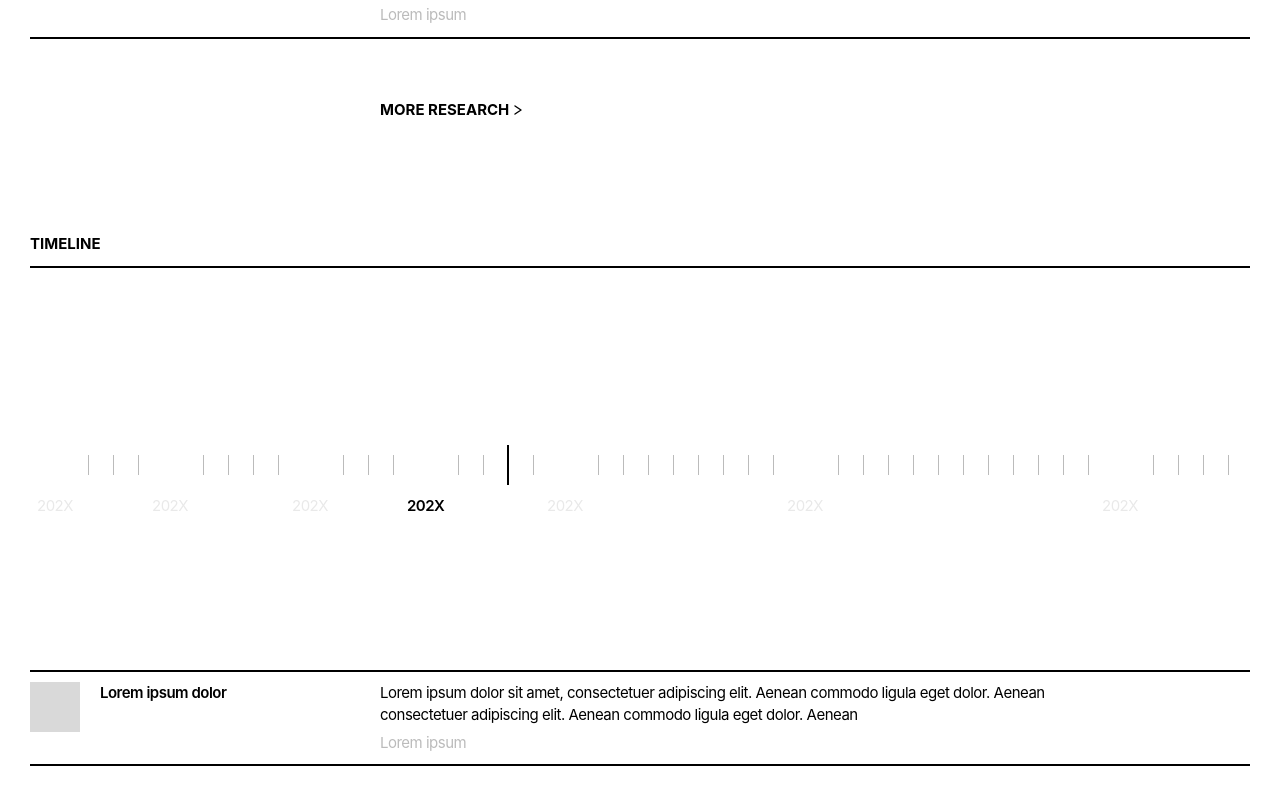
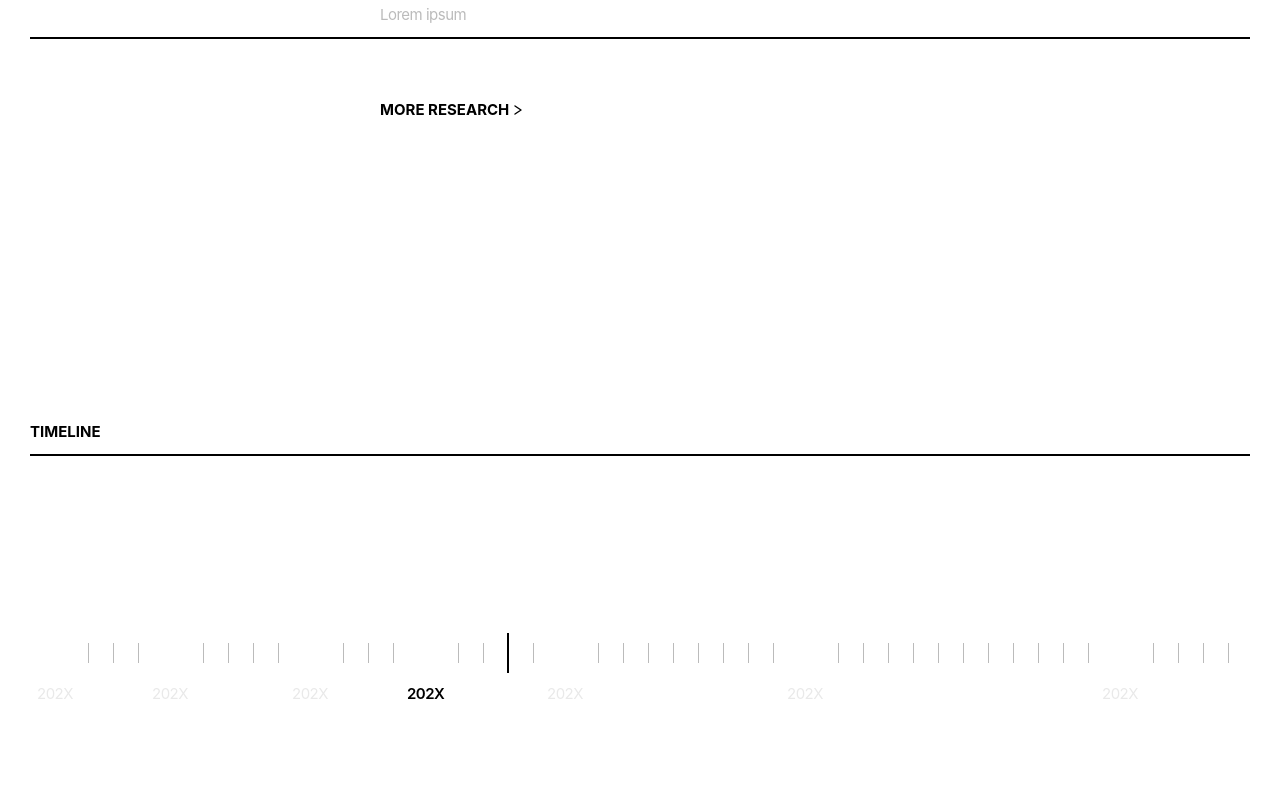
Before and after one commit to sukhman0402/portfolio-website, a Next.js app: page / in a window 1280 px wide. Shown: the part 2120-2920 px from the top of the page. Built offline with nearby package versions, Linux system fonts and the light colour scheme.

Commit message:
Update TimelineSection.js

```diff
--- a/src/components/TimelineSection.js
+++ b/src/components/TimelineSection.js
@@ -46,11 +46,17 @@ import { timelineClusters, timelinePoints } from "@/lib/data";
 // else on the site.
 //
 // The outer inter-section spacing (pt-[180px] mobile / md:pt-28 desktop,
-// no trailing bottom padding of its own) is UNCHANGED from before this
+// no trailing bottom padding of its own) was UNCHANGED from before this
 // redesign, per your instruction to keep that on the site-wide rule
 // rather than Figma's own frame-boundary numbers — this section's
 // internal layout changed completely, but where it sits relative to
 // Research above and About Me below did not.
+//
+// 2026-09-05 direct instruction: "spacing between 'Research' section and
+// 'Timeline' section to be 300px" (desktop only, per your follow-up —
+// mobile's pt-[180px] is untouched). md:pt-28 (112px) -> md:pt-[300px]
+// below, same no-trailing-bottom-padding convention so this one value is
+// still the entire desktop Research -> Timeline gap.
 //
 // MOBILE — no Figma mobile frame exists for this redesign (all three
 // frames are explicitly "(D)" desktop-only, authored at a fixed 1440px
@@ -150,7 +156,7 @@ export default function TimelineSection() {
 
   return (
     <section className="w-full">
-      <div className="mx-auto max-w-[1440px] px-5 pt-[180px] sm:px-[30px] md:pt-28">
+      <div className="mx-auto max-w-[1440px] px-5 pt-[180px] sm:px-[30px] md:pt-[300px]">
         <h2 className="font-bold uppercase tracking-normal text-black">
           Timeline
         </h2>
```
